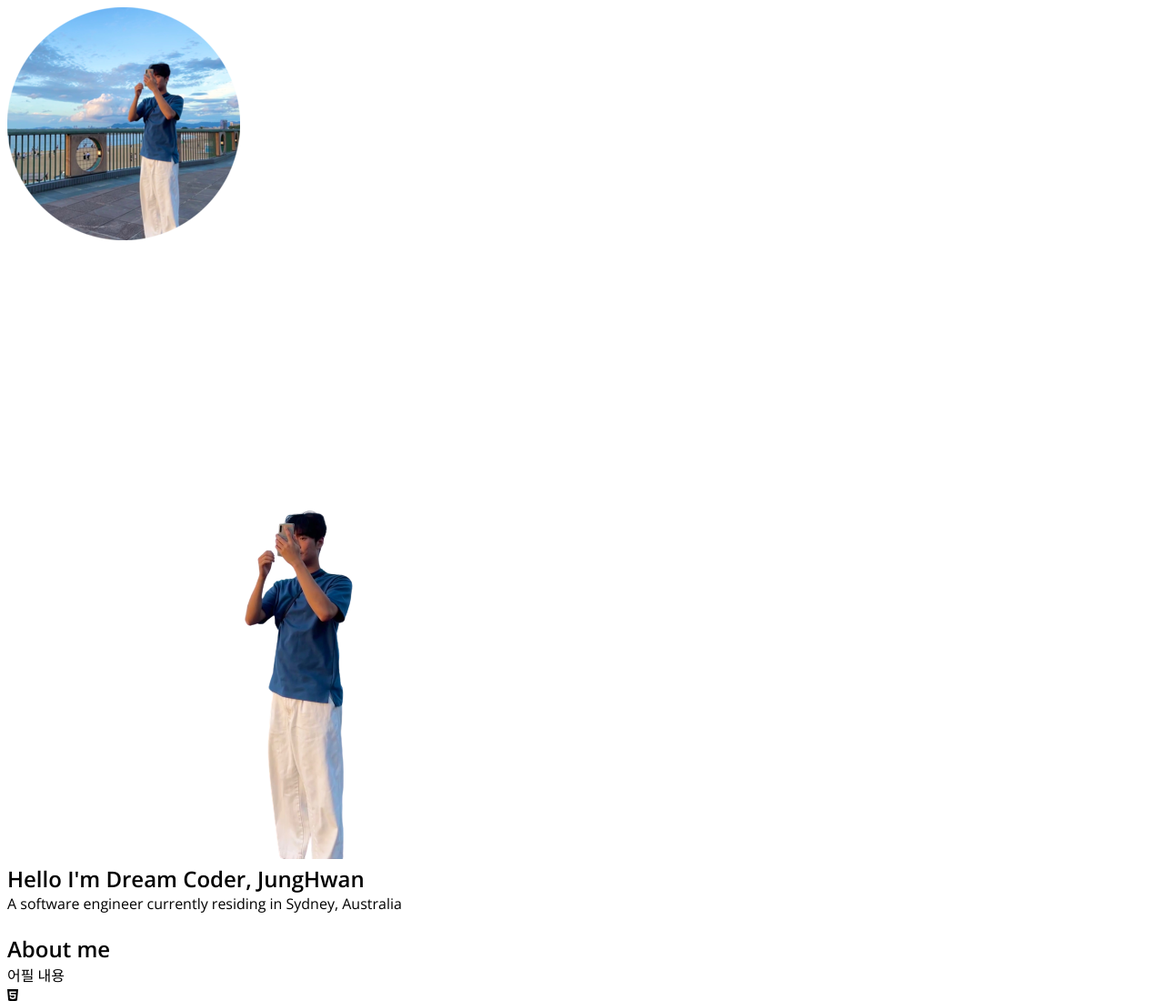
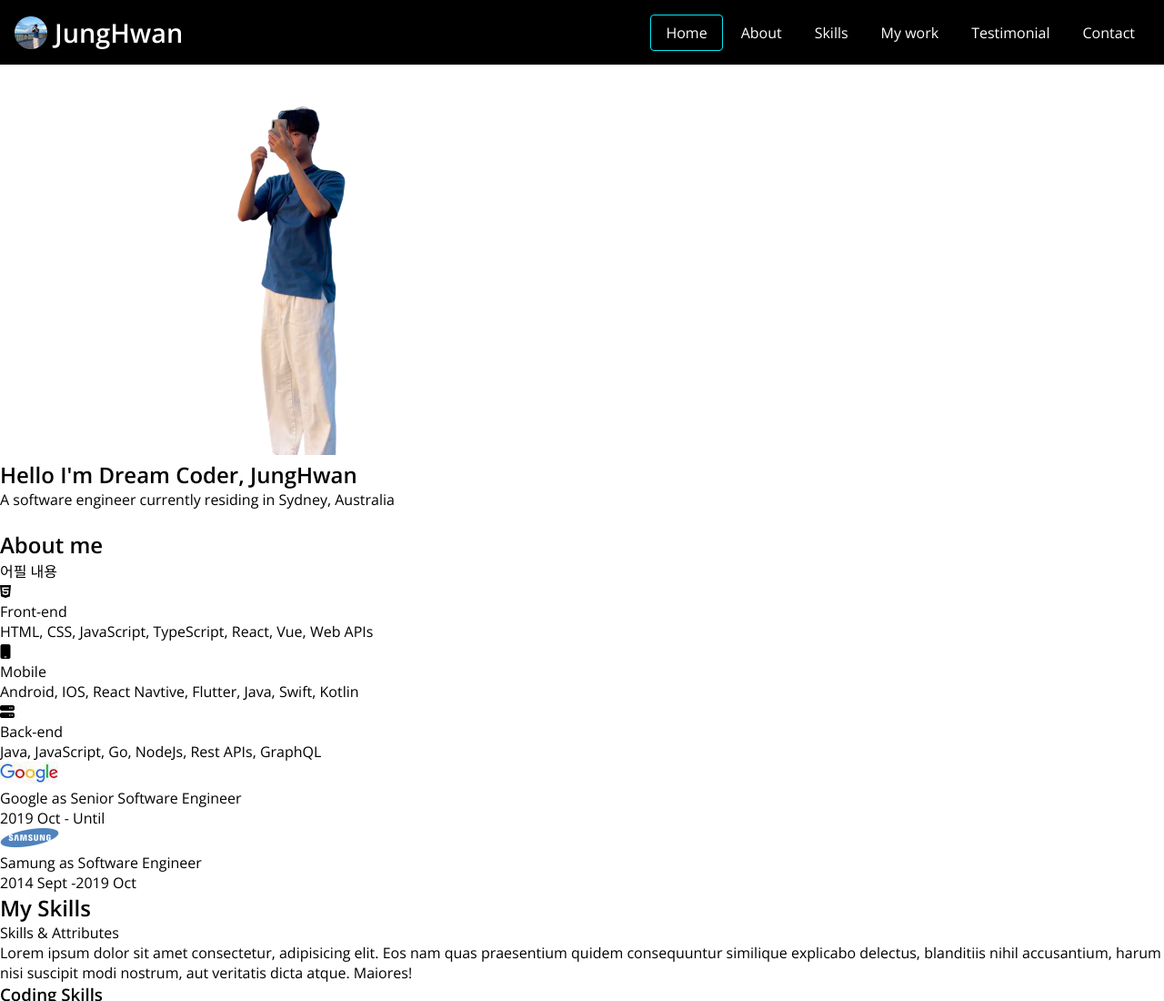
Before and after one commit to dr4549/portfolio1, a plain HTML site: page index.html in a window 1280 px wide. Shown: the top 1100 px of the page at 91% size. Drawn offline with nearby package versions, Linux system fonts and the light colour scheme.

Commit message:
CSS-Header

```diff
--- a/css/style.css
+++ b/css/style.css
@@ -20,6 +20,7 @@
 }
 
 body {
+    margin: 0;
     font-family: 'Open Sans', sans-serif;
 }
 
@@ -46,3 +47,47 @@ button {
 button:focus {
     outline: 1px solid var(--color-accent);
 }
+
+/* header */
+.header {
+    background-color: black;
+    position: fixed;
+    top:0;
+    width:100%;
+    padding: 1rem;
+    display: flex;
+    justify-content: space-between;
+    align-items: center;
+}
+
+.header__logo {
+    display: flex;
+    align-items: center;
+    gap: 8px;
+}
+
+.header__logo__img {
+    width:36px;
+    height: 36px;
+}
+
+.header__logo__title {
+    font-size: 1.8rem;
+}
+
+.header__menu {
+    display: flex;
+    gap: 4px;
+}
+
+.header__menu__item {
+    padding: 8px 16px;
+}
+.header__menu_item:hover {
+    border-bottom: 1px solid var(--color-accent);
+}
+
+.header__menu__item.active {
+    border:1px solid var(--color-accent);
+    border-radius: 4px;
+}
--- a/index.html
+++ b/index.html
@@ -29,19 +29,19 @@
 </head>
     <body>
     <!-- Header -->
-    <header>
-        <div>
-            <img src="images/favicon.ico" alt="">
-            <h1><a href="#">JungHwan</a></h1>
+    <header class="header">
+        <div class="header__logo">
+            <img class="header__logo__img" src="images/favicon.ico" alt="">
+            <h1 class="header__logo__title"><a href="#">JungHwan</a></h1>
         </div>
         <nav>
-            <ul>
-                <li><a href="#Home">Home</a></li>
-                <li><a href="#About">About</a></li>
-                <li><a href="#Skills">Skills</a></li>
-                <li><a href="#work">My work</a></li>
-                <li><a href="#Testimonial">Testimonial</a></li>
-                <li><a href="#Contact">Contact</a></li>
+            <ul class="header__menu">
+                <li><a class="header__menu__item active" href="#Home">Home</a></li>
+                <li><a class="header__menu__item" href="#About">About</a></li>
+                <li><a class="header__menu__item" href="#Skills">Skills</a></li>
+                <li><a class="header__menu__item" href="#work">My work</a></li>
+                <li><a class="header__menu__item" href="#Testimonial">Testimonial</a></li>
+                <li><a class="header__menu__item" href="#Contact">Contact</a></li>
             </ul>
         </nav>
     </header>
```
